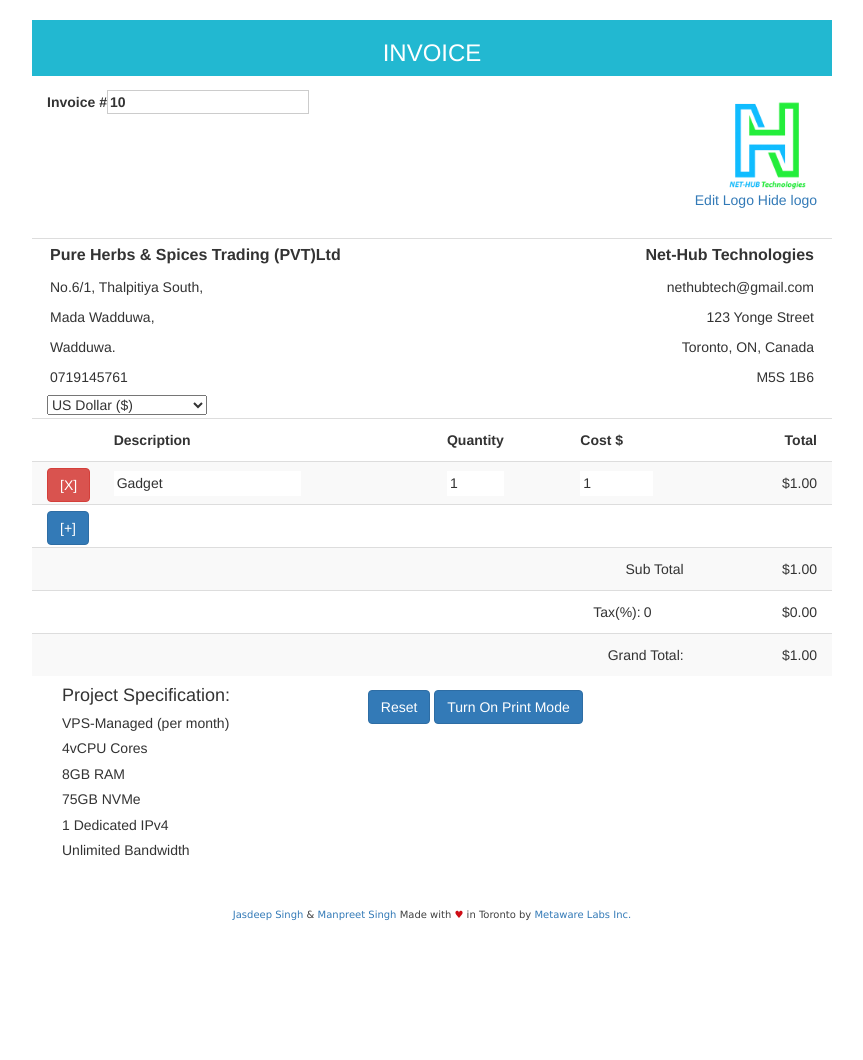
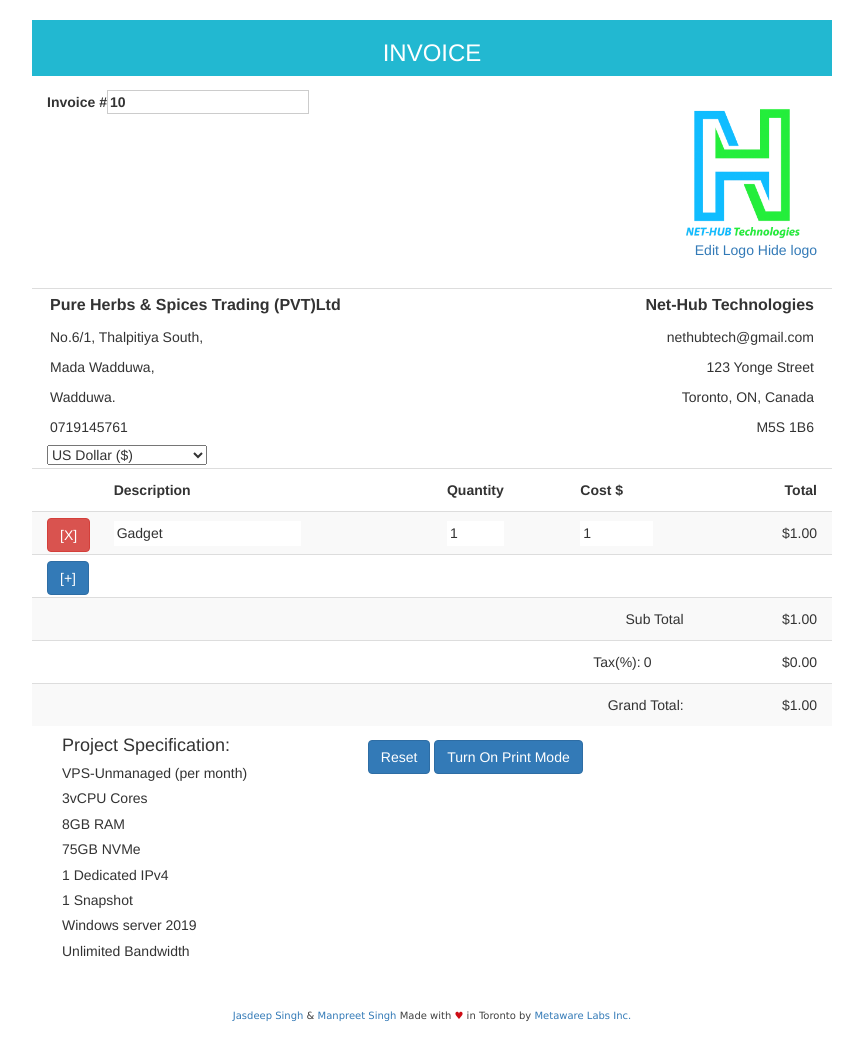
Before and after one commit to BotzC/Invoice, a plain HTML site: page index.html in a window 1280 px wide. Shown: the whole page, without its empty margins (208-1071 px from the left). Before the commit the page ends 962 px from the top, so only its background shows below. Drawn offline with nearby package versions, Linux system fonts and the light colour scheme.

Commit message:
Update index.html

```diff
--- a/index.html
+++ b/index.html
@@ -24,7 +24,7 @@
       </div>
       <div class="col-xs-6 logo-container">
         <input type="file" id="imgInp" />
-        <img ng-hide="logoRemoved" id="company_logo" ng-src="{{ logo }}" alt="your image" width="100" />
+        <img ng-hide="logoRemoved" id="company_logo" ng-src="{{ logo }}" alt="your image" width="150" />
         <div>
           <div class="noPrint" ng-hide="printMode">
             <a ng-click="editLogo()" href >Edit Logo</a>
@@ -97,11 +97,13 @@
     </div>
 	    <div class="col-xs-5 input-container">
 		  <h4>Project Specification:</h4>
-		  <h5>VPS-Managed (per month)</h5>
-		  <h5>4vCPU Cores</h5>
+		  <h5>VPS-Unmanaged (per month)</h5>
+		  <h5>3vCPU Cores</h5>
 		  <h5>8GB RAM</h5>
 		  <h5>75GB NVMe</h5>
 		  <h5>1 Dedicated IPv4</h5>
+		  <h5>1 Snapshot</h5>
+		  <h5>Windows server 2019</h5>
 		  <h5>Unlimited Bandwidth</h5>
         </div>
     <div class="row noPrint actions">
```
